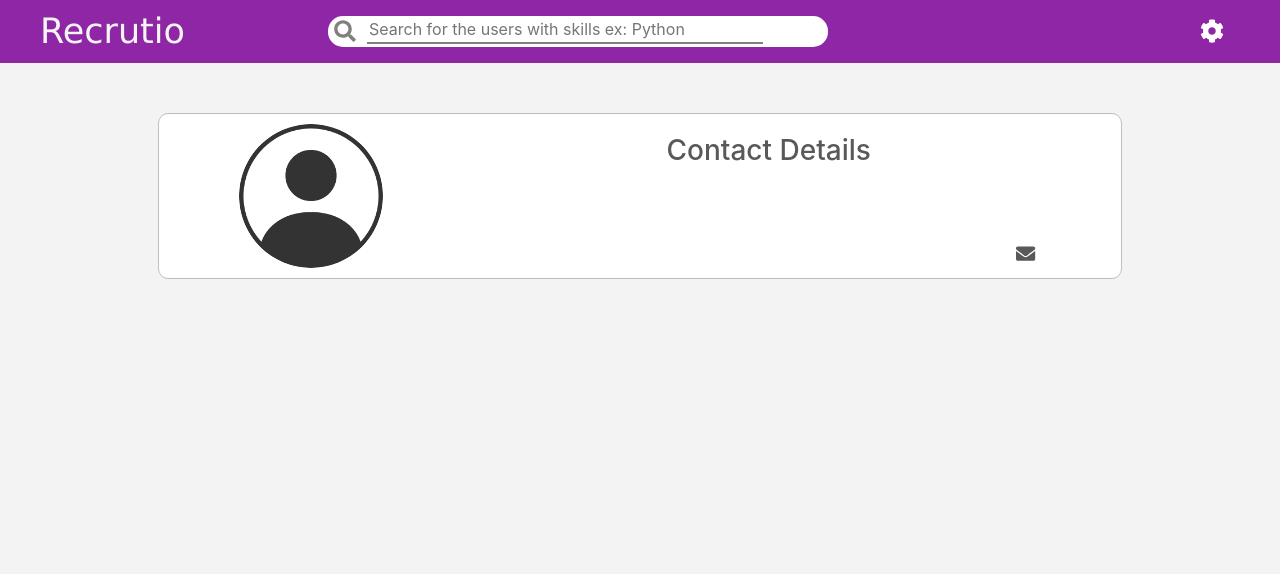
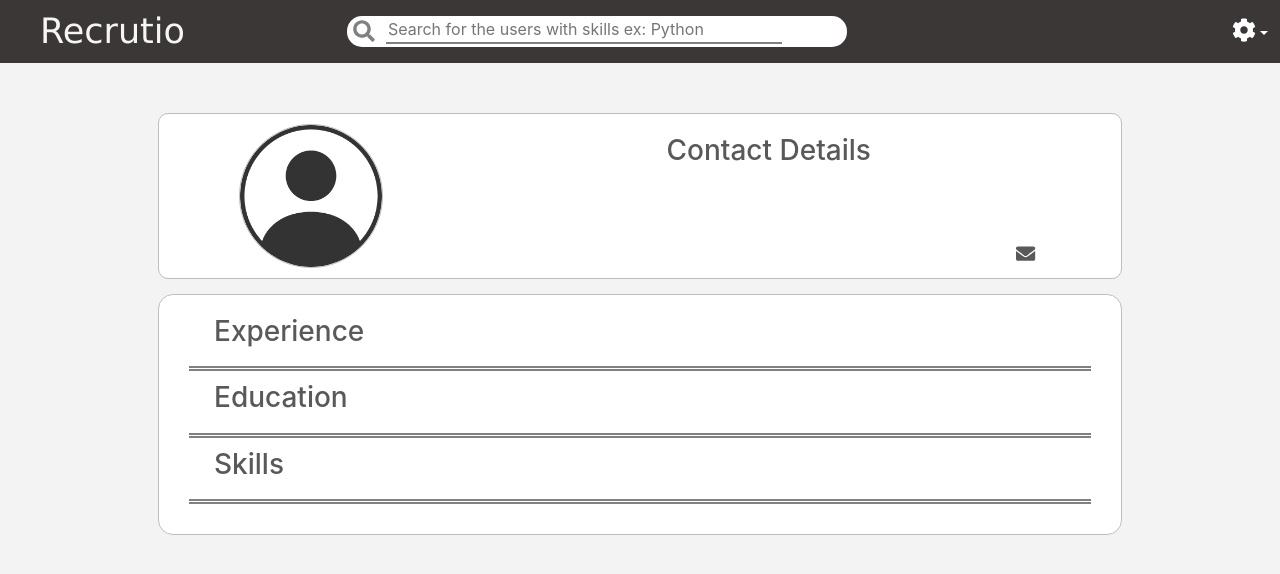
Before and after one commit to isha2310/recrutio_app, a React (Create React App) app: page /viewProfile in a window 1280 px wide. Shown: the top 574 px of the page. Built offline with nearby package versions, Linux system fonts and the light colour scheme.

Commit message:
ViewProfile added and navbar changed

```diff
--- a/src/App.css
+++ b/src/App.css
@@ -1,5 +1,9 @@
 .App {
   text-align: center;
+  background-color: #d4d4d4;
+  /* background-color: rgb(235, 235, 235); */
+}
 
-  background-color: rgb(235, 235, 235);
+button{
+  background-color: #3b3737;
 }
--- a/src/Components/Navbar/Navbar.js
+++ b/src/Components/Navbar/Navbar.js
@@ -2,13 +2,15 @@ import { useHistory } from "react-router-dom";
 import classes from "./Navbar.module.css";
 import { FontAwesomeIcon } from "@fortawesome/react-fontawesome";
 import { faSearch, faCog } from "@fortawesome/free-solid-svg-icons";
+import {NavLink} from 'react-router-dom'
+import Dropdown from "react-bootstrap/Dropdown";
 
 const Navbar = () => {
   let history = useHistory();
 
   const searchResult = (e) => {
-    console.log(e.target.value)
-  }
+    console.log(e.target.value);
+  };
 
   return (
     <nav className={"navbar " + classes.Navbar}>
@@ -23,19 +25,36 @@ const Navbar = () => {
         Recrutio
       </a>
       <div className={classes.Searchbar}>
-        <div className={classes.Search} >
+        <div className={classes.Search}>
           <FontAwesomeIcon
             icon={faSearch}
             style={{
               fontSize: "1.5em",
               padding: "1.2px",
-              color: 'gray'
+              color: "gray",
             }}
           />
-          <input placeholder="Search for the users with skills ex: Python " className={classes.SearchInput} />
+          <input
+            placeholder="Search for the users with skills ex: Python "
+            className={classes.SearchInput}
+          />
         </div>
       </div>
-      <FontAwesomeIcon icon={faCog} style={{color: 'white', fontSize: "1.5em"}} className={classes.Settings} />
+      <Dropdown>
+        <Dropdown.Toggle style={{backgroundColor: 'transparent', border: 'none'}} id="dropdown-basic">
+        <FontAwesomeIcon
+        icon={faCog}
+        style={{ color: "white", fontSize: "1.5em" }}
+        className={classes.Settings}
+      />
+        </Dropdown.Toggle>
+
+        <Dropdown.Menu>
+          <Dropdown.Item ><NavLink to="/profile">Your Profile</NavLink></Dropdown.Item>
+          <Dropdown.Item href="#/action-2">Another action</Dropdown.Item>
+          <Dropdown.Item href="#/action-3">Something else</Dropdown.Item>
+        </Dropdown.Menu>
+      </Dropdown>
     </nav>
   );
 };
--- a/src/Components/Navbar/Navbar.module.css
+++ b/src/Components/Navbar/Navbar.module.css
@@ -1,5 +1,6 @@
 .Navbar{
-    background-color: var(--purple1);
+    /* background-color: var(--purple1); */
+    background-color: #3b3737;
     padding: 0;
     padding-left: 40px;
     display: flex;
--- a/src/Components/ProfileCard/ProfileCard.module.css
+++ b/src/Components/ProfileCard/ProfileCard.module.css
@@ -16,6 +16,7 @@
     max-width: 400px;
 }
 .Img{
+    border: 1px solid #bebebe;
     border-radius: 50%;
     height: 18vh;
 }
--- a/src/Components/Timeline/Timeline.module.css
+++ b/src/Components/Timeline/Timeline.module.css
@@ -27,9 +27,9 @@
 }
 .PostFile {
   border: 1px solid grey;
-  background-color: #bebebe;
+  background-color: #3b3737;
   padding: 20px;
-  color: grey;
+  color: white;
   text-align: center;
 }
 .Pics {
@@ -48,7 +48,7 @@
 }
 .PostBtn {
   padding: 3px 15px;
-  background: #bebebe;
+  color: white;
   border: 1px solid grey;
   border-radius: 5px;
 }
--- a/src/UI/DetailCard/DetailCard.js
+++ b/src/UI/DetailCard/DetailCard.js
@@ -14,7 +14,7 @@ import {
   setRecruiterDetailsToCart,
 } from "../../store/action/action";
 import { updateCandidateDetails } from "../../apiCalls/Candidate";
-import classes from './DetailCard.module.css'
+import classes from "./DetailCard.module.css";
 
 const DetailCard = (props) => {
   const canDetails = useSelector((state) => state.candidate);
@@ -93,9 +93,7 @@ const DetailCard = (props) => {
   };
 
   return (
-    <div
-      className={classes.CardDiv}
-    >
+    <div className={classes.CardDiv}>
       <FontAwesomeIcon
         icon={props.type === "experience" ? faUserTie : faGraduationCap}
         size="3x"
@@ -108,16 +106,24 @@ const DetailCard = (props) => {
         <br />
         {fromd} {current ? " - Present" : to ? ` - ${to}` : ""}
       </div>
+      {!props.edit && props.edit !== false ? (
         <FontAwesomeIcon
           icon={faPencilAlt}
           style={{ right: "40px", position: "absolute" }}
           onClick={() => setModalShow(true)}
         />
+      ) : (
+        ""
+      )}
+      {!props.edit && props.edit !== false ? (
         <FontAwesomeIcon
           icon={faTrash}
           style={{ right: "20px", position: "absolute" }}
           onClick={handleDelete}
         />
+      ) : (
+        ""
+      )}
 
       <Modal
         show={modalShow}
--- a/src/UI/PostCard/PostCard.js
+++ b/src/UI/PostCard/PostCard.js
@@ -52,21 +52,11 @@ const PostCard = (props) => {
                     }}
                   />
                 );
-              } else if (index === 1) {
-                return (
-                  <img
-                    key={index}
-                    src={snap}
-                    alt="..."
-                    className={classes.Pic + " "+ classes.Dark }
-                    onClick={(e) => {
-                      setModalShow(true)
-                      setIndex(index)
-                    }}
-                  />
-                );
               } else {
-                return (<p>...more</p>);
+                return (<p key={index} style={{float: 'right', color: 'blue', cursor: 'pointer', width: 'fit-content' }} onClick={(e) => {
+                  setModalShow(true)
+                  setIndex(index)
+                }} >...more</p>);
               }
             })}
           </div>
--- a/src/UI/ViewProfile/ViewProfile.js
+++ b/src/UI/ViewProfile/ViewProfile.js
@@ -1,30 +1,87 @@
 import { useEffect, useState } from "react";
 import { useLocation } from "react-router-dom";
 import Navbar from "../../Components/Navbar/Navbar";
-import classes from '../../Components/Profile/Profile.module.css'
+import classes from "../../Components/Profile/Profile.module.css";
 import ProfileCard from "../../Components/ProfileCard/ProfileCard";
+import DetailCard from "../DetailCard/DetailCard";
 
 const ViewProfile = (props) => {
+  const location = useLocation();
+  const [user, setUser] = useState("");
+  const [details, setDetails] = useState({});
 
-    const location = useLocation();
-    const [user, setUser] = useState('')
-    const [details, setDetails] = useState({})
+  useEffect(() => {
+    if (location.state) {
+      setUser(location.state.user);
+      setDetails(location.state.data);
+    }
+  }, [location]);
 
-    useEffect(() => {
-        if(location.state) {
-            setUser(location.state.user)
-            setDetails(location.state.data)
-        }
-    }, [location])
+  return (
+    <div style={{ backgroundColor: "#f3f3f3", minHeight: "100vh" }}>
+      <Navbar />
+      <div className={classes.MainDiv}>
+        <ProfileCard details={details} user={user} />
 
-    return(
-        <div style={{ backgroundColor: "#f3f3f3", minHeight: "100vh" }}>
-            <Navbar />
-            <div  className={classes.MainDiv} >
-                <ProfileCard details={details} user={user} />
+        <div className={classes.ProfileDiv}>
+          <div className={classes.Field}>
+            <div>
+              <div className={classes.FieldHead}>
+                <h3>Experience</h3>
+              </div>
+              {details.experience
+                ? details.experience
+                    .sort((a, b) => new Date(b.from) - new Date(a.from))
+                    .map((details, index) => (
+                      <DetailCard
+                        details={details}
+                        key={index}
+                        type="experience"
+                        edit={false}
+                      />
+                    ))
+                : ""}
             </div>
+          </div>
+          <div className={classes.Field}>
+            <div>
+              <div className={classes.FieldHead}>
+                <h3>Education</h3>
+              </div>
+              {details.education
+                ? details.education
+                    .sort((a, b) => new Date(b.from) - new Date(a.from))
+                    .map((details, index) => (
+                      <DetailCard
+                        details={details}
+                        key={index}
+                        type="education"
+                        edit={false}
+                      />
+                    ))
+                : ""}
+            </div>
+          </div>
+          <div className={classes.Field}>
+            <div>
+              <div className={classes.FieldHead}>
+                <h3>Skills</h3>
+              </div>
+              {details.skills
+                ? details.skills.map((skil, index) => {
+                    return (
+                      <button key={index} className={classes.Btn}>
+                        {skil} &nbsp;
+                      </button>
+                    );
+                  })
+                : ""}
+            </div>
+          </div>
         </div>
-    )
-}
+      </div>
+    </div>
+  );
+};
 
-export default ViewProfile
+export default ViewProfile;
```
Lines whose indentation alone changed are shown as unchanged.
